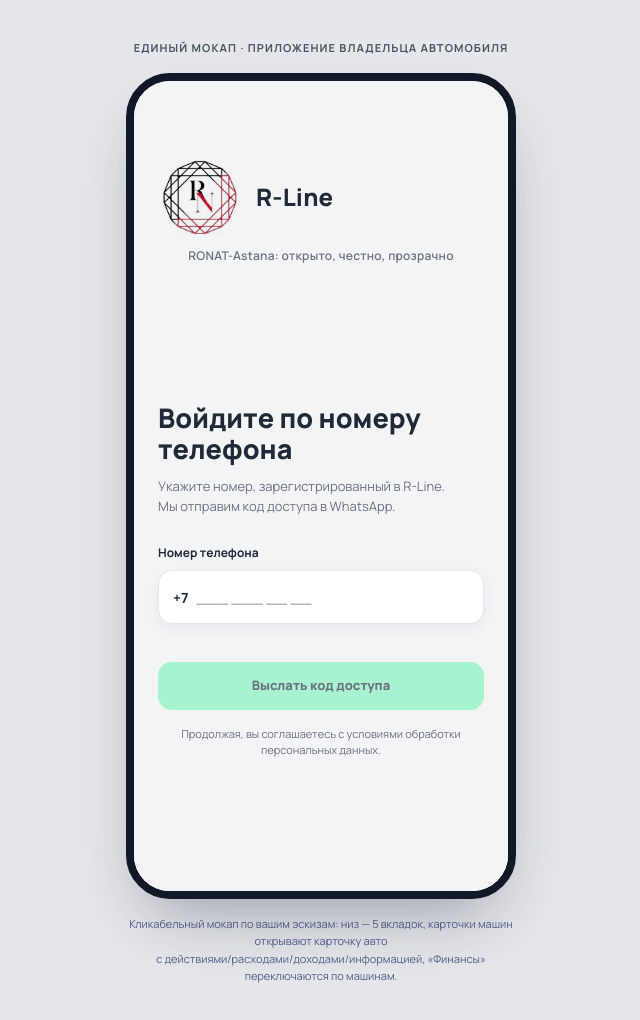
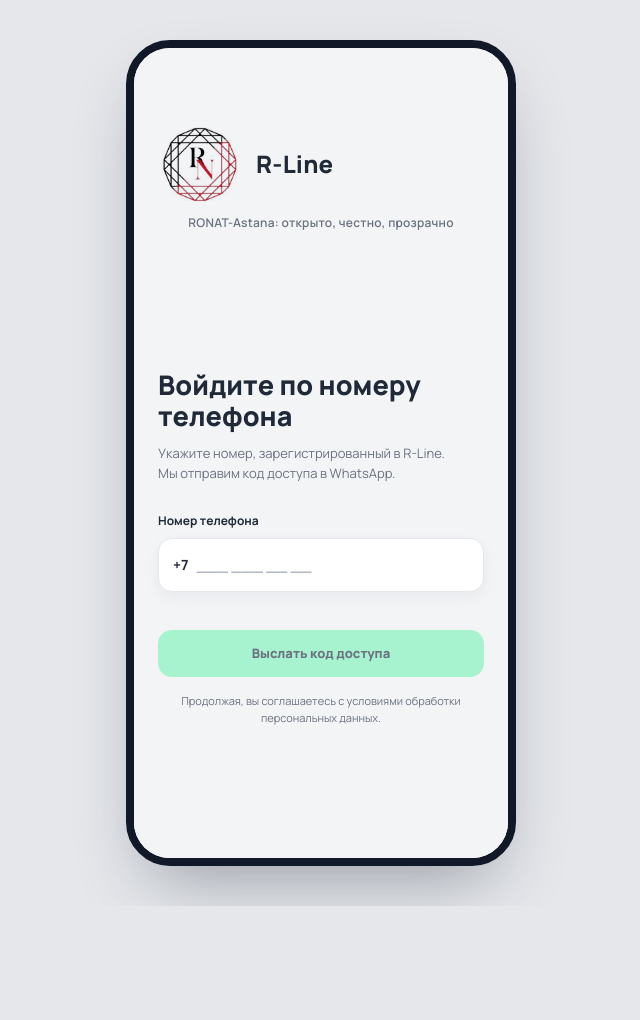
Before and after one commit to rauan-boop/avtopartner-app, a plain HTML site: page avtopartner-app-mockup.html in a window 1280 px wide. Shown: the whole page, without its empty margins (319-959 px from the left). After the commit the page ends 906 px from the top, so only its background shows below. Drawn offline with nearby package versions, Linux system fonts and the light colour scheme.

Commit message:
style: prepare clean presentation view

```diff
--- a/avtopartner-app-mockup.html
+++ b/avtopartner-app-mockup.html
@@ -3,7 +3,7 @@
 <head>
 <meta charset="UTF-8">
 <meta name="viewport" content="width=device-width, initial-scale=1.0">
-<title>R-Line — единый мокап</title>
+<title>R-Line</title>
 <link rel="preconnect" href="https://fonts.googleapis.com">
 <link rel="preconnect" href="https://fonts.gstatic.com" crossorigin>
 <link href="https://fonts.googleapis.com/css2?family=Manrope:wght@400;500;600;700;800&display=swap" rel="stylesheet">
@@ -33,7 +33,6 @@
   *{box-sizing:border-box;margin:0;padding:0;}
   body{ background:#E5E7EB; font-family:var(--font); display:flex; align-items:flex-start; justify-content:center; min-height:100vh; padding:40px 16px;}
   .stage{ display:flex; flex-direction:column; align-items:center; gap:16px;}
-  .stage-label{ color:#4B5563; font-size:11px; letter-spacing:0.1em; text-transform:uppercase; font-weight:700;}
 
   .phone{ width:390px; height:826px; background:var(--bg); border-radius:44px; border:8px solid #111827; box-shadow:0 32px 70px -24px rgba(31,41,55,.42); overflow:hidden; position:relative; display:flex; flex-direction:column;}
   .notch{ position:absolute; top:8px; left:50%; transform:translateX(-50%); width:120px; height:22px; background:#111827; border-radius:14px; z-index:60;}
@@ -263,12 +262,10 @@
   .leg-dot{ width:9px; height:9px; border-radius:50%;}
   .leg-val{ margin-left:auto; font-weight:700; color:var(--text-lo); font-size:12px;}
 
-  .hint{ color:#54608f; font-size:11px; text-align:center; max-width:390px; line-height:1.6;}
 </style>
 </head>
 <body>
 <div class="stage">
-  <div class="stage-label">Единый мокап · Приложение владельца автомобиля</div>
   <div class="phone" id="phone">
     <div class="notch"></div>
     <div class="statusbar"><span>9:41</span><span>◉ ◉ ▮▮▮</span></div>
@@ -604,7 +601,6 @@
     </div>
     <div class="toast" id="toast"></div>
   </div>
-  <div class="hint">Кликабельный мокап по вашим эскизам: низ — 5 вкладок, карточки машин открывают карточку авто<br>с действиями/расходами/доходами/информацией, «Финансы» переключаются по машинам.</div>
 </div>
 
 <script>
```
